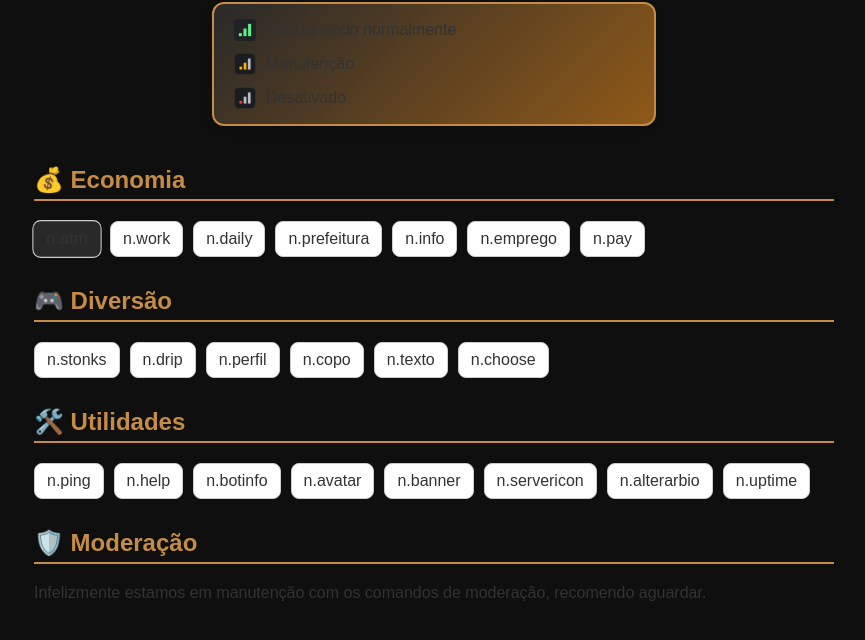
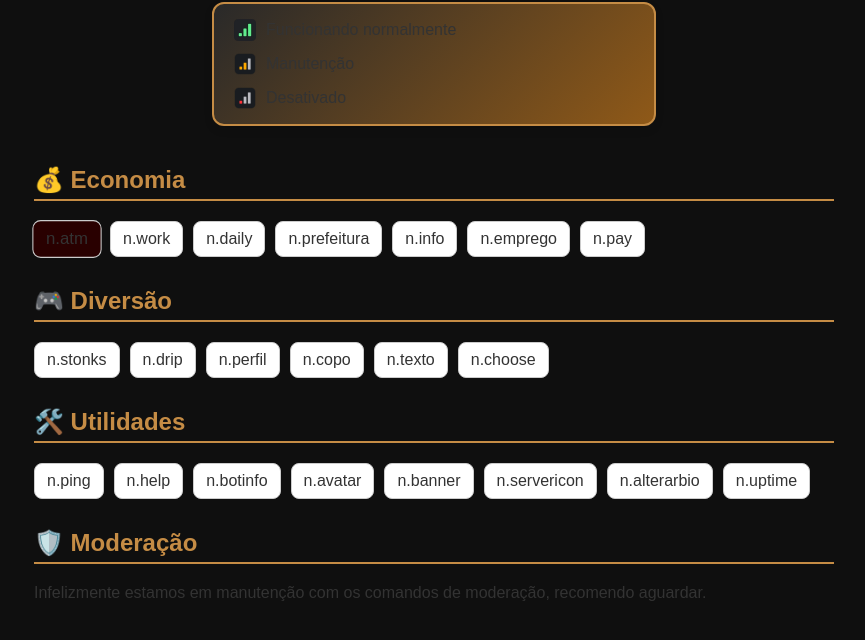
Before and after one commit to sqyllyy/Nishiki-site, a plain HTML site: page commands/index.html in a window 1280 px wide. In both pictures the pointer is over the element "n.atm". Shown: the part 98-738 px from the top of the page, without its empty margins (206-1071 px from the left). Drawn offline with Linux system fonts and the light colour scheme; files whose address does not match are found by name.

Commit message:
Update index.html

```diff
--- a/commands/index.html
+++ b/commands/index.html
@@ -66,7 +66,7 @@
     }
     .command:hover {
       transform: scale(1.05);
-      background: #292929;
+      background: #290000;
     }
   </style>
 </head>
```
